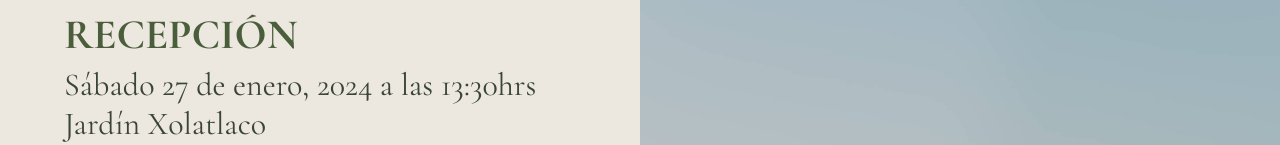
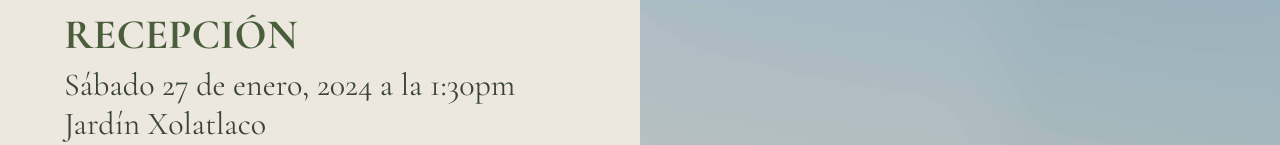
Before and after one commit to richipargo/nadia-stefan, a React (Vite) app: page /boda in a window 1280 px wide. Shown: the part 399-544 px from the top of the page. Built offline with nearby package versions, Linux system fonts and the light colour scheme.

Commit message:
Change 13.30 to 1.30pm

```diff
--- a/src/components/Boda.jsx
+++ b/src/components/Boda.jsx
@@ -20,7 +20,7 @@ const Boda = () => {
         <div className="ceremonia-recepcion">
           <div className="ceremonia-recepcion-text">
             <h2 className="boda-h2">Ceremonia & Recepción</h2>
-            <p className="main-info">Sábado 27 de enero, 2024 a las 13:30hrs</p>
+            <p className="main-info">Sábado 27 de enero, 2024 a la 1:30pm</p>
             <p className="main-info">Jardín Xolatlaco</p>
             <p className="address">
               Carretera Tepoztlán - Amatlán no. 1000 - B Amatlán de Quetzalcóatl, Tepoztlán Morelos
--- a/src/components/Home.jsx
+++ b/src/components/Home.jsx
@@ -9,7 +9,7 @@ const Home = () => {
     <div className="home">
       <Hero />
       <p className="when-where">
-        27 Enero, 2024. 13:30<span className="pm-span"> hrs</span> | Jardín Xolatlaco
+        27 Enero, 2024. 1:30<span className="pm-span"> pm</span> | Jardín Xolatlaco
       </p>
       <DetailsBtn />
       <CountdownTimer />
```
